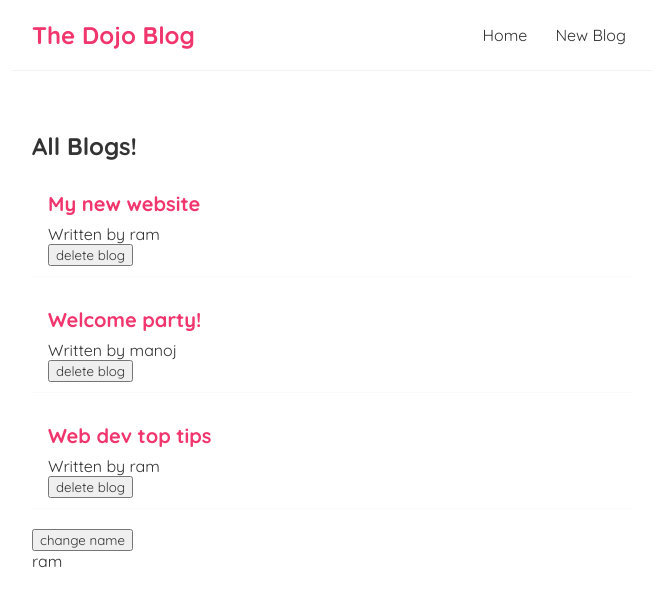
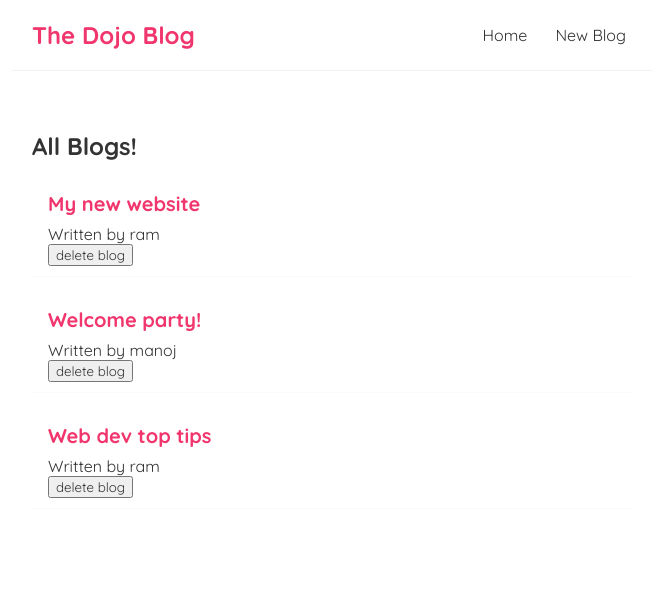
Before and after one commit to Svmpankaj/React-JS-Crash-Course, a React (Create React App) app: page / in a window 1280 px wide. Shown: the top 606 px of the page, without its empty margins (308-964 px from the left). Built offline with nearby package versions, Linux system fonts and the light colour scheme.

Commit message:
delete some code

```diff
--- a/src/Home.js
+++ b/src/Home.js
@@ -8,8 +8,6 @@ const Home = () => {
         { title: 'Web dev top tips', body: 'lorem ipsum...', author: 'ram', id: 3 }
     ]);
 
-    const [name, setName] = useState('ram');
-
     const handleDelete = (id) => {
         const newBlogs = blogs.filter(blog => blog.id !== id);
         setBlogs(newBlogs)
@@ -18,13 +16,11 @@ const Home = () => {
     useEffect(() => {
         console.log('useeffect is ran');
         console.log(name);
-    }, [name]);
+    }, []);
 
     return (
         <div className="home">
             <BlogList blogs={blogs} title="All Blogs!" handleDelete={handleDelete} />
-            <button onClick={() => setName('manoj')}>change name</button>
-            <p>{name}</p>
         </div>
     )
 }
```
